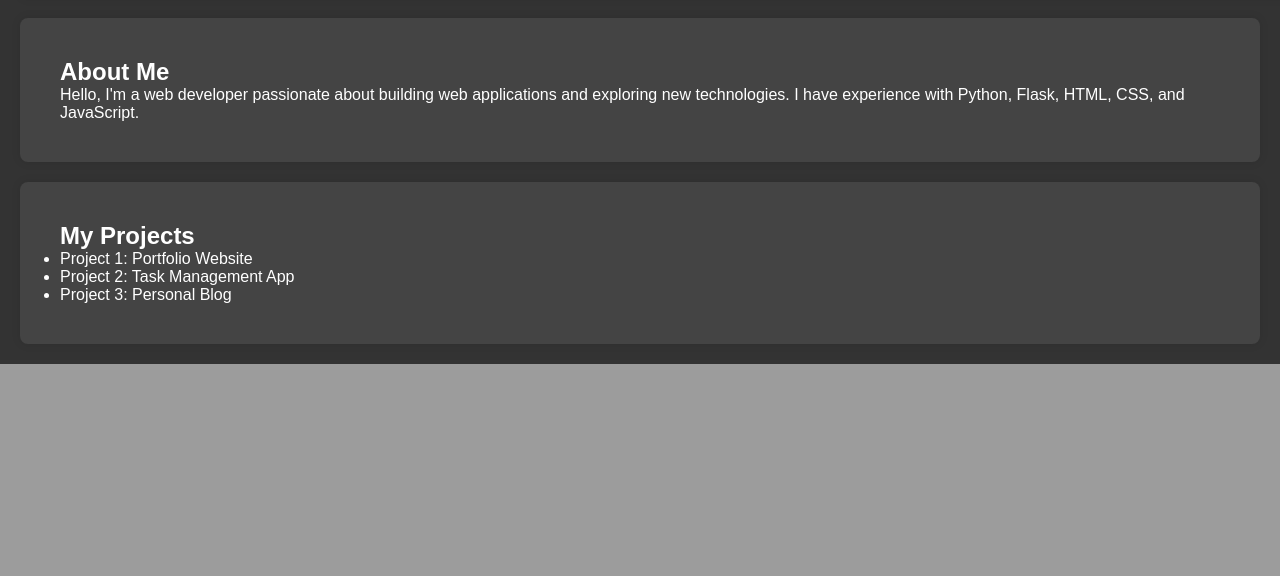
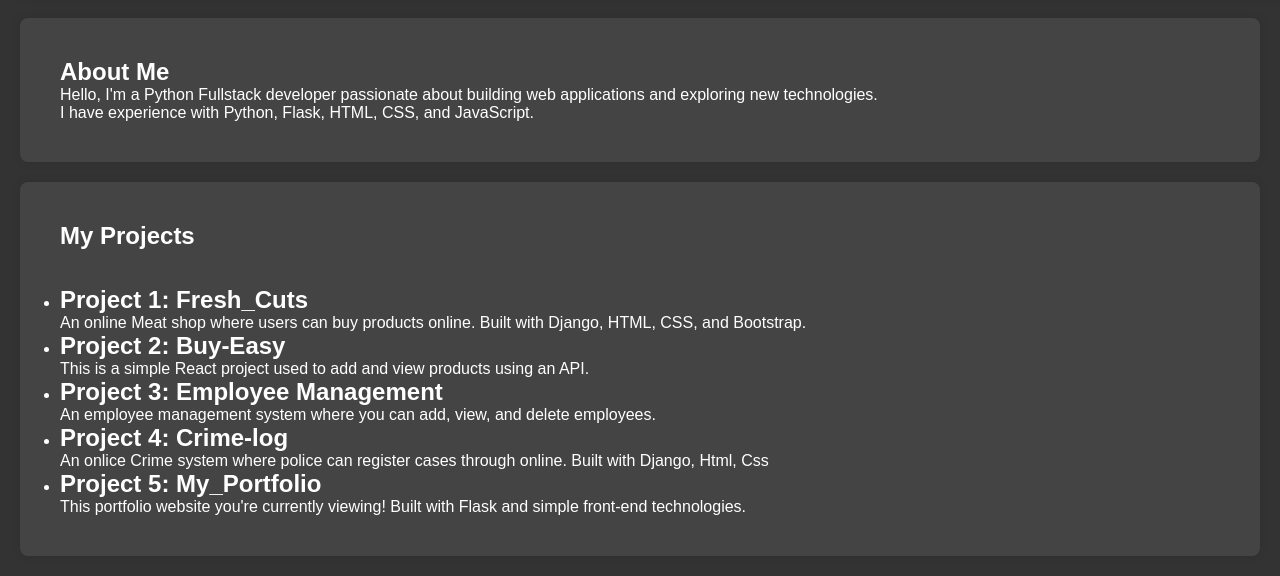
Before and after one commit to alan2325/My_Portfolio, a Flask app: page / in a window 1280 px wide. Shown: the part 863-1439 px from the top of the page. Before the commit the page ends 1227 px from the top, so only its background shows below. Run offline with Flask 3, Linux system fonts and the light colour scheme.

Commit message:
projects

```diff
--- a/templates/index.html
+++ b/templates/index.html
@@ -18,8 +18,7 @@
         </nav>
     </header>
 
-    <section id="home">
-        <!-- Background image will be controlled through CSS -->
+    <section id="home" class="home-section">
         <div class="overlay">
             <h1>Welcome to My Portfolio</h1>
             <p>This is a brief introduction to who I am and what I do.</p>
@@ -28,15 +27,23 @@
 
     <section id="about">
         <h2>About Me</h2>
-        <p>Hello, I'm a web developer passionate about building web applications and exploring new technologies. I have experience with Python, Flask, HTML, CSS, and JavaScript.</p>
+        <p>Hello, I'm a Python Fullstack developer passionate about building web applications and exploring new technologies.<br>
+             I have experience with Python, Flask, HTML, CSS, and JavaScript.</p>
     </section>
 
     <section id="projects">
-        <h2>My Projects</h2>
+        <h2>My Projects</h2><br><br>
         <ul>
-            <li>Project 1: Portfolio Website</li>
-            <li>Project 2: Task Management App</li>
-            <li>Project 3: Personal Blog</li>
+            <li><h2>Project 1: Fresh_Cuts</h2>
+                <p>An online Meat shop where users can buy products online. Built with Django, HTML, CSS, and Bootstrap.</p></li>
+            <li><h2>Project 2: Buy-Easy</h2>
+                <p>This is a simple React project used to add and view products using an API.</p></li>
+            <li><h2>Project 3: Employee Management</h2>
+                <p>An employee management system where you can add, view, and delete employees.</p></li>
+            <li><h2>Project 4: Crime-log</h2>
+                <p>An onlice Crime system where police can register cases through online. Built with Django, Html, Css</p></li>
+            <li><h2>Project 5: My_Portfolio</h2>
+                <p>This portfolio website you're currently viewing! Built with Flask and simple front-end technologies.</p></li>
         </ul>
     </section>
 
```
